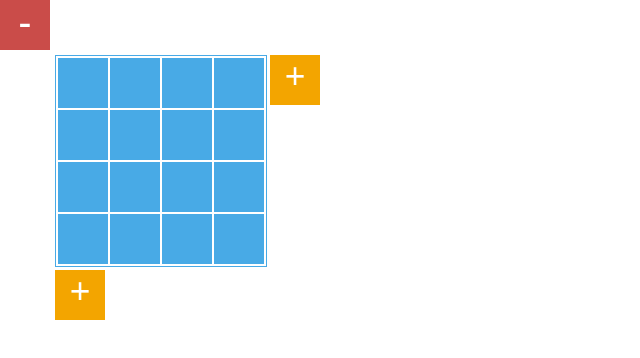
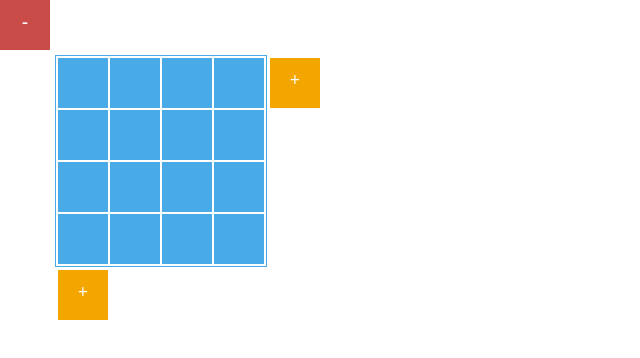
Before and after one commit to gekston/test666, a website: page index.html in a window 1280 px wide. Shown: the full height of the page, 0-640 px from the left. Drawn offline with Linux system fonts and the light colour scheme.

Commit message:
style for add/rm btn

```diff
--- a/style/style.css
+++ b/style/style.css
@@ -49,7 +49,8 @@
   display: block;
   text-align: center;
   font-weight: bold;
-  font-size: 37px;
+  line-height: 2.5;
+  font-size: 18px;
 }
 .btn__rm {
   animation: rmBtnLostHover 0.5s;
@@ -84,8 +85,11 @@
   position: absolute;
   top: 0;
 }
+.btn__add-row {
+  margin: 3px 0 0 0;
+}
 .btn__add-col {
-  margin: 0 0 0 55px;
+  margin: 0 0 0 58px;
 }
 .visible {
   opacity: 1;
```
